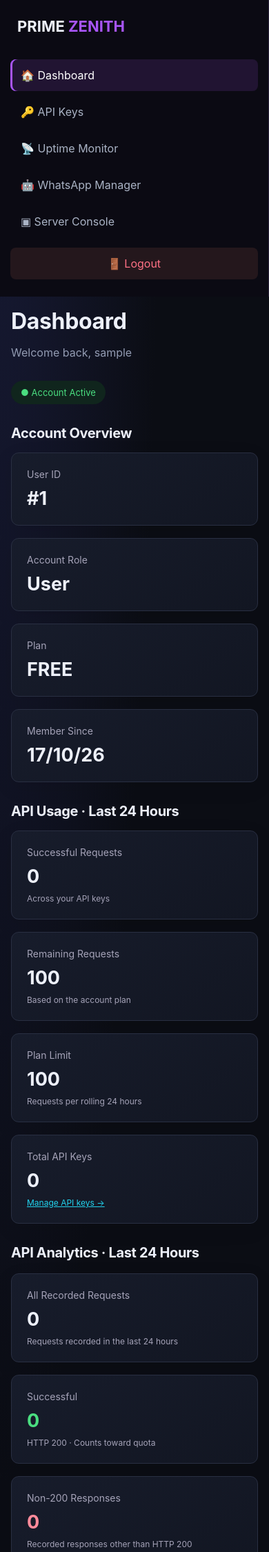
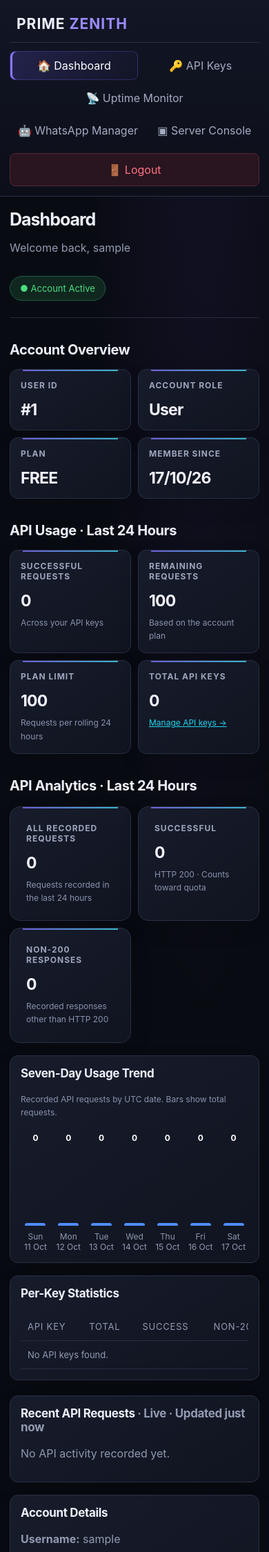
Before and after one commit to mutolibayodeji19-byte/Python-panel, a Flask app: page / in a window 390 px wide. Shown: the top 2250 px of the page at 69% size. Run offline with Flask 3, Linux system fonts and the light colour scheme; the visitor is signed in with stand-in values (Sample User, id 1); data that the repository does not hold is empty.

Commit message:
Redesign PRIME ZENITH dashboard styling

```diff
--- a/static/pterodactyl.css
+++ b/static/pterodactyl.css
@@ -68,3 +68,302 @@ img,video,iframe { max-width: 100%; }
   }
   input,select,textarea,button,.btn { font-size: 14px; }
 }
+
+/* PRIME ZENITH — DASHBOARD REDESIGN */
+:root {
+  --pz-bg: #090b12;
+  --pz-panel: #111522;
+  --pz-panel2: #171c2c;
+  --pz-border: #262d42;
+  --pz-accent: #8170ff;
+  --pz-cyan: #43d9ef;
+}
+
+/* Main layout */
+body {
+  background:
+    radial-gradient(ellipse at 75% -15%, #30245a55, transparent 42%),
+    #090b12 !important;
+  color: #eef0ff !important;
+}
+
+.sidebar {
+  background: linear-gradient(180deg, #121625 0%, #0c0f19 100%) !important;
+  border-right: 1px solid #252b40 !important;
+  padding: 28px 16px !important;
+  z-index: 20;
+}
+
+.logo {
+  font-size: 21px !important;
+  letter-spacing: 1px;
+  padding: 8px 10px 22px !important;
+  border-bottom: 1px solid #292e43;
+  margin-bottom: 25px !important;
+}
+
+.logo span {
+  color: #9b8aff !important;
+}
+
+.nav a {
+  display: flex !important;
+  align-items: center;
+  padding: 13px 14px !important;
+  margin: 6px 0 !important;
+  border: 1px solid transparent;
+  color: #a3abc2 !important;
+  transition: .2s ease;
+}
+
+.nav a:hover,
+.nav .active {
+  background: linear-gradient(100deg, #7564ff30, #7564ff08) !important;
+  color: #fff !important;
+  border-color: #7564ff44 !important;
+  box-shadow: inset 3px 0 #8978ff;
+}
+
+.logout a {
+  background: #28151f !important;
+  border: 1px solid #572537;
+}
+
+.main {
+  padding: 32px !important;
+  max-width: 1800px;
+}
+
+.top {
+  padding: 4px 0 24px;
+  border-bottom: 1px solid #252b3e;
+  margin-bottom: 26px !important;
+}
+
+.top h1 {
+  font-size: clamp(25px, 3vw, 34px);
+  font-weight: 750;
+  letter-spacing: -1px;
+}
+
+.status {
+  border: 1px solid #225b45;
+  background: #10271f !important;
+  box-shadow: 0 0 20px #36d3990b;
+}
+
+/* Resource and analytics cards */
+.cards,
+.analytics-grid {
+  gap: 16px !important;
+}
+
+.card,
+.panel,
+.analytics-grid .card {
+  position: relative;
+  overflow: hidden;
+  background: linear-gradient(145deg, #171c2b, #101420) !important;
+  border: 1px solid #292f45 !important;
+  border-radius: 15px !important;
+  padding: 23px !important;
+  box-shadow: 0 12px 32px #00000018 !important;
+  transition: border-color .2s, transform .2s, box-shadow .2s;
+}
+
+.card:hover,
+.panel:hover {
+  border-color: #6559a966 !important;
+  box-shadow: 0 14px 36px #00000028 !important;
+}
+
+.card::before {
+  content: "";
+  position: absolute;
+  top: 0;
+  left: 18px;
+  right: 18px;
+  height: 2px;
+  background: linear-gradient(90deg, #8170ff, #43d9ef);
+  opacity: .8;
+}
+
+.card .label {
+  color: #9da6bd !important;
+  font-size: 12px !important;
+  text-transform: uppercase;
+  letter-spacing: 1px;
+  font-weight: 650;
+}
+
+.card .value {
+  color: #f4f2ff !important;
+  font-size: clamp(24px, 2.5vw, 32px) !important;
+  font-weight: 750 !important;
+  letter-spacing: -.8px;
+  margin-top: 14px !important;
+}
+
+.subtext {
+  color: #8993ad !important;
+  line-height: 1.6;
+}
+
+.section-title {
+  font-size: 20px !important;
+  font-weight: 750;
+  letter-spacing: -.4px;
+  margin-top: 34px !important;
+}
+
+.content {
+  gap: 18px !important;
+  align-items: start;
+}
+
+.panel h2 {
+  font-size: 17px !important;
+  margin-bottom: 18px !important;
+}
+
+.activity {
+  border-bottom-color: #272d40 !important;
+  line-height: 1.55;
+  padding: 15px 0 !important;
+}
+
+.activity small {
+  color: #8791aa !important;
+}
+
+.panel a {
+  color: #a89aff !important;
+}
+
+input,
+select,
+textarea {
+  padding: 11px 13px !important;
+  min-height: 42px;
+  background: #0b0e18 !important;
+  border: 1px solid #30364d !important;
+  color: #f0f1ff !important;
+}
+
+button,
+.btn {
+  padding: 11px 16px;
+  background: linear-gradient(110deg, #7664f5, #5546c8);
+  color: white;
+  border: 1px solid #8c7dff55;
+  font-weight: 650;
+}
+
+table {
+  width: 100%;
+  border-collapse: collapse;
+}
+
+th {
+  text-transform: uppercase;
+  font-size: 11px;
+  letter-spacing: .8px;
+}
+
+td,
+th {
+  padding: 12px 10px;
+  border-bottom: 1px solid #272d40;
+  text-align: left;
+}
+
+/* Server pages */
+.server-card,
+.workspace-card,
+[class*="server"] .card {
+  background: linear-gradient(145deg, #171c2b, #101420) !important;
+  border: 1px solid #292f45 !important;
+  border-radius: 15px !important;
+}
+
+/* Phone layout */
+@media (max-width: 900px) {
+  .sidebar {
+    position: relative !important;
+    width: 100% !important;
+    height: auto !important;
+    padding: 14px !important;
+    border-right: 0 !important;
+    border-bottom: 1px solid #292f45 !important;
+  }
+
+  .logo {
+    margin-bottom: 12px !important;
+    padding-bottom: 14px !important;
+  }
+
+  .nav {
+    display: flex;
+    flex-wrap: wrap;
+    gap: 5px;
+  }
+
+  .nav a {
+    flex: 1 1 auto;
+    justify-content: center;
+    padding: 10px !important;
+    margin: 0 !important;
+  }
+
+  .logout {
+    position: static !important;
+    margin-top: 12px !important;
+  }
+
+  .main {
+    margin-left: 0 !important;
+    padding: 20px !important;
+  }
+
+  .content {
+    grid-template-columns: minmax(0, 1fr) !important;
+  }
+}
+
+@media (max-width: 600px) {
+  .main {
+    padding: 14px !important;
+  }
+
+  .cards,
+  .analytics-grid {
+    grid-template-columns: repeat(2, minmax(0, 1fr)) !important;
+    gap: 10px !important;
+  }
+
+  .card,
+  .panel {
+    padding: 15px !important;
+    border-radius: 12px !important;
+  }
+
+  .card .value {
+    font-size: 23px !important;
+  }
+
+  .chart-bars {
+    gap: 5px !important;
+  }
+
+  .top {
+    align-items: flex-start !important;
+    flex-direction: column !important;
+  }
+}
+
+@media (max-width: 350px) {
+  .cards,
+  .analytics-grid {
+    grid-template-columns: minmax(0, 1fr) !important;
+  }
+}
```
